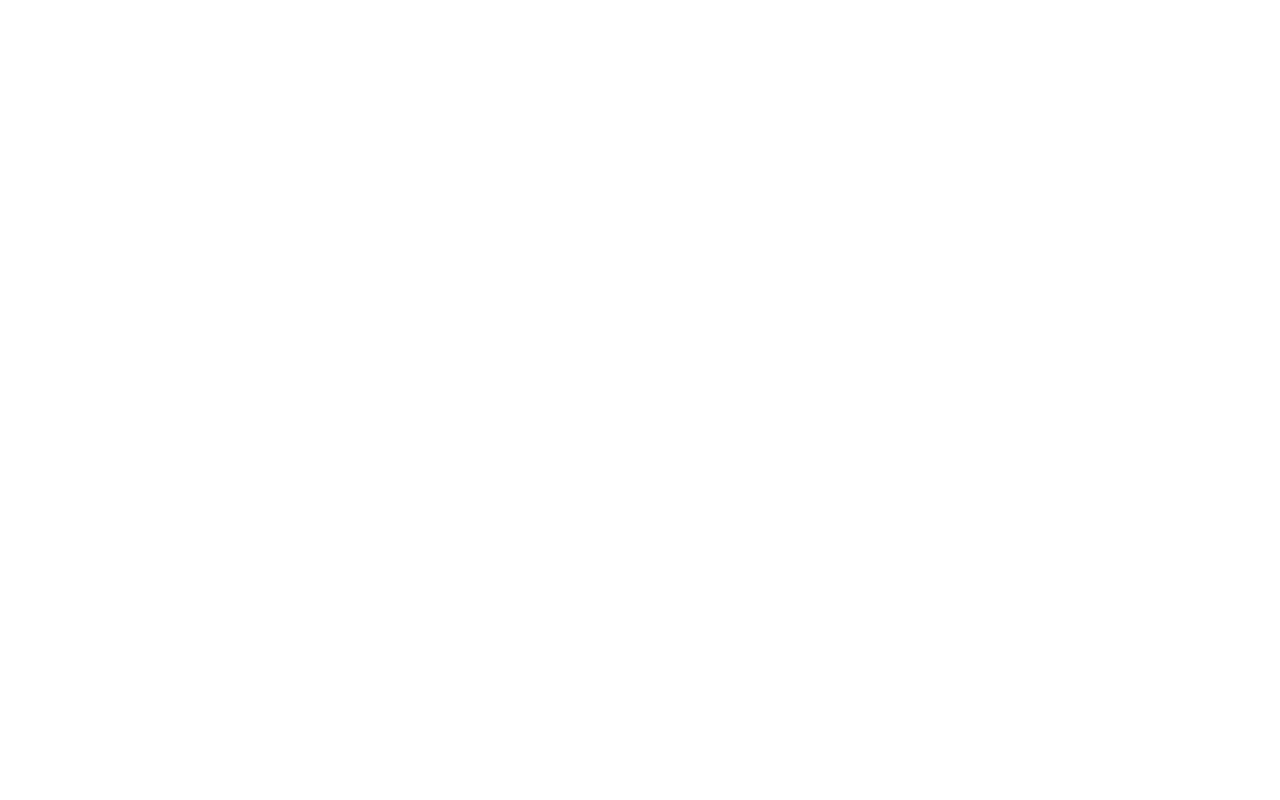
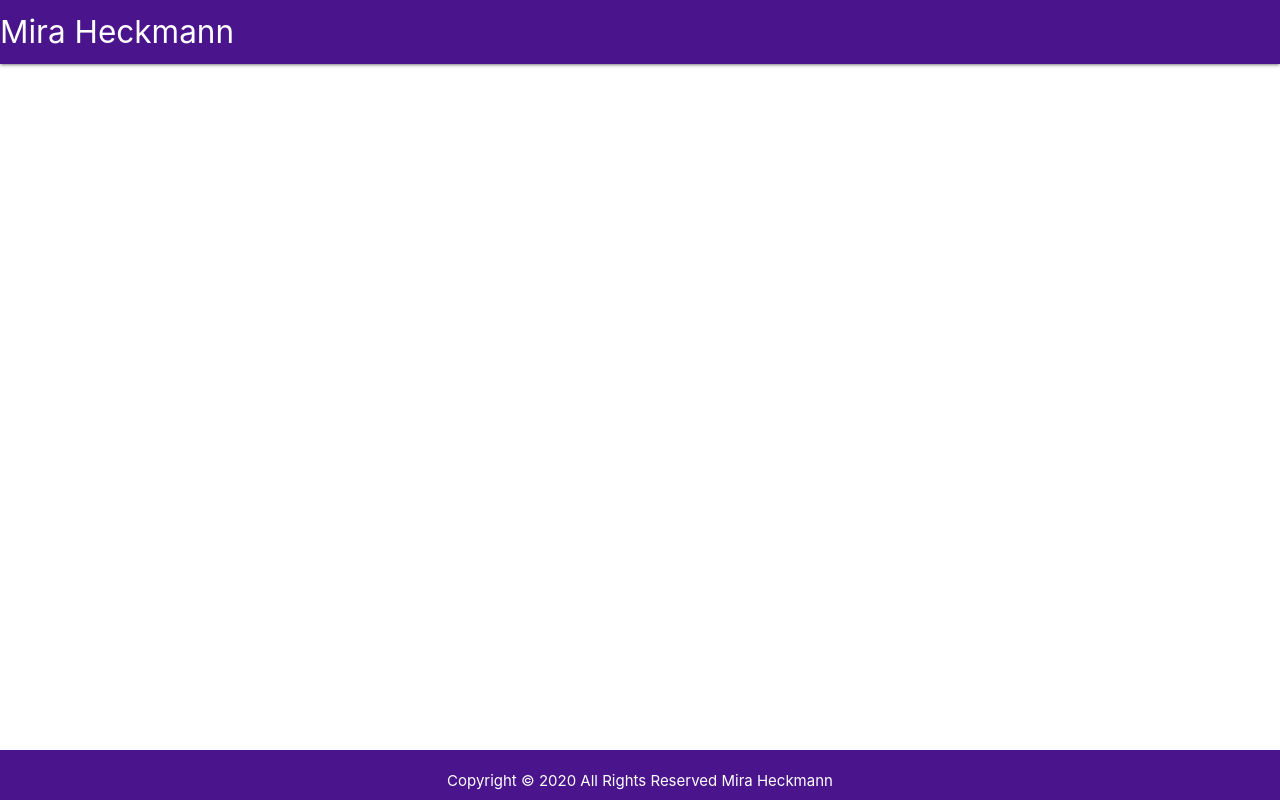
Before and after one commit to Mheckmann7/personal-website, a plain HTML site: page index.html in a window 1280 px wide. Drawn offline with nearby package versions, Linux system fonts and the light colour scheme.

Commit message:
adds frame for style and index

```diff
--- a/css/style.css
+++ b/css/style.css
@@ -0,0 +1,23 @@
+* {
+    box-sizing: border-box;
+    margin: 0;
+}
+body {
+    min-height: 100vh; /*view height units */
+    display: flex;
+    flex-direction: column;
+}
+.outline {
+    border: 3px dotted red;
+}
+header {
+    height: 200px;
+}
+main {
+    flex-grow: 1;
+}
+footer {
+    display: flex;
+    justify-content: center;
+    height: 50px;
+}
--- a/index.html
+++ b/index.html
@@ -4,11 +4,29 @@
     <meta charset="UTF-8">
     <meta name="viewport" content="width=device-width, initial-scale=1.0">
     <title>Mira's Personal Website</title>
+
+    <!-- Compiled and minified CSS -->
+    <link rel="stylesheet" href="https://cdnjs.cloudflare.com/ajax/libs/materialize/1.0.0/css/materialize.min.css">
+    <link rel="stylesheet" href="./css/style.css">
+
+    <!-- Compiled and minified JavaScript -->
+    <script src="https://cdnjs.cloudflare.com/ajax/libs/materialize/1.0.0/js/materialize.min.js"></script>
+    <script defer src="./js/script.js"></script>
 </head>
 <body>
-    <nav></nav>
-    <header></header>
-    <main></main>
-    <footer></footer>
+    <nav>
+        <div class="nav-wrapper purple darken-4">
+            <a href="#" class="brand-logo">Mira Heckmann</a>
+        </div>
+    </nav>
+    <header>
+
+    </header>
+    <main>
+
+    </main>
+    <footer class="page-footer purple darken-4">
+        <p class="center-text">Copyright &copy; 2020 All Rights Reserved Mira Heckmann</p>
+    </footer>
 </body>
 </html>
```
